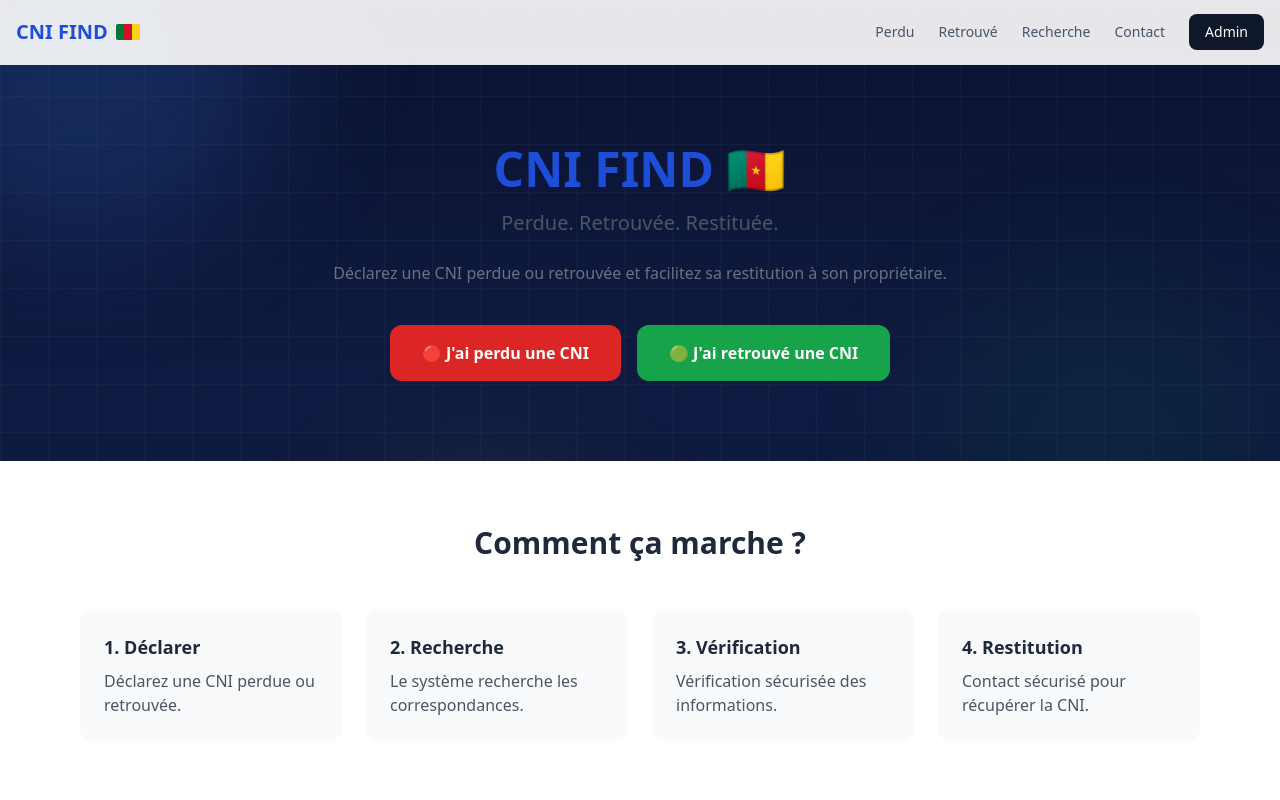
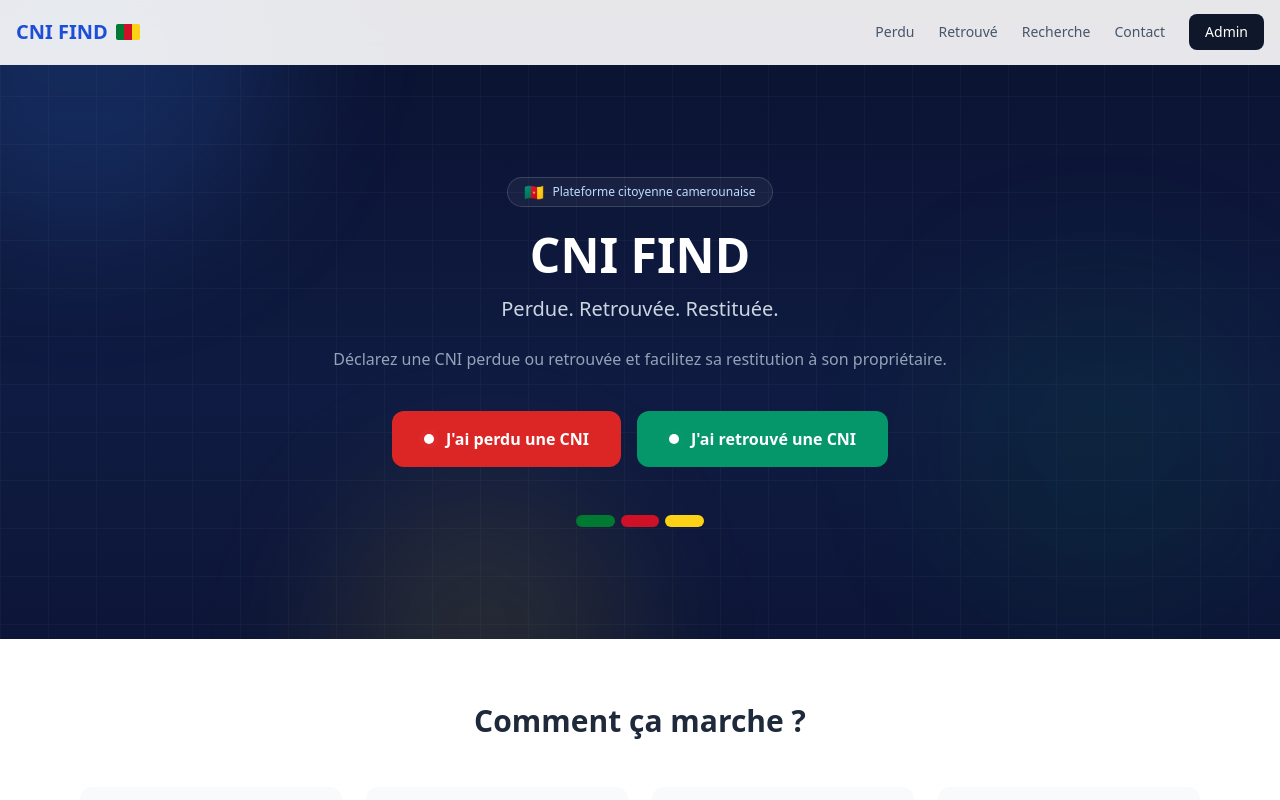
Before and after one commit to freddy-20/CNI-FIND, a Next.js app: page / in a window 1280 px wide. Shown: the top 800 px of the page. Built offline with nearby package versions, Linux system fonts and the light colour scheme.

Commit message:
Update Hero.tsx

```diff
--- a/components/home/Hero.tsx
+++ b/components/home/Hero.tsx
@@ -2,38 +2,47 @@ import Link from "next/link";
 
 export default function Hero() {
   return (
-    <section className="py-20">
-      <div className="max-w-6xl mx-auto px-4 text-center">
+    <section className="px-4 py-20 sm:py-28">
+      <div className="mx-auto max-w-4xl text-center">
+        <div className="animate-fade-in-up mx-auto mb-6 inline-flex items-center gap-2 rounded-full border border-white/15 bg-white/5 px-4 py-1.5 text-xs font-medium text-blue-200">
+          <span className="text-base leading-none">🇨🇲</span>
+          Plateforme citoyenne camerounaise
+        </div>
 
-        <h1 className="text-5xl font-extrabold text-blue-700">
-          CNI FIND 🇨🇲
+        <h1 className="animate-fade-in-up text-5xl font-extrabold text-white" style={{ animationDelay: "80ms" }}>
+          CNI FIND
         </h1>
 
-        <p className="text-xl mt-4 text-gray-600">
+        <p className="animate-fade-in-up mt-4 text-xl text-slate-300" style={{ animationDelay: "150ms" }}>
           Perdue. Retrouvée. Restituée.
         </p>
 
-        <p className="max-w-2xl mx-auto mt-6 text-gray-500">
-          Déclarez une CNI perdue ou retrouvée
-          et facilitez sa restitution à son propriétaire.
+        <p className="animate-fade-in-up mx-auto mt-6 max-w-2xl text-slate-400" style={{ animationDelay: "220ms" }}>
+          Déclarez une CNI perdue ou retrouvée et facilitez sa restitution à son propriétaire.
         </p>
 
-        <div className="mt-10 flex flex-col md:flex-row gap-4 justify-center">
-
-          <Link
-            href="/perdu"
-            className="bg-red-600 hover:bg-red-700 text-white px-8 py-4 rounded-xl font-semibold"
-          >
-            🔴 J'ai perdu une CNI
+        <div className="animate-fade-in-up mt-10 flex flex-col justify-center gap-4 sm:flex-row" style={{ animationDelay: "300ms" }}>
+          <Link href="/perdu" className="group inline-flex items-center justify-center gap-3 rounded-xl bg-red-600 px-8 py-4 font-semibold text-white transition-all duration-200 hover:bg-red-700 hover:shadow-lg hover:shadow-red-600/30 active:scale-[0.98]">
+            <span className="relative flex h-2.5 w-2.5">
+              <span className="absolute inline-flex h-full w-full animate-ping rounded-full bg-white opacity-75" />
+              <span className="relative inline-flex h-2.5 w-2.5 rounded-full bg-white" />
+            </span>
+            J'ai perdu une CNI
           </Link>
 
-          <Link
-            href="/retrouve"
-            className="bg-green-600 hover:bg-green-700 text-white px-8 py-4 rounded-xl font-semibold"
-          >
-            🟢 J'ai retrouvé une CNI
+          <Link href="/retrouve" className="group inline-flex items-center justify-center gap-3 rounded-xl bg-emerald-600 px-8 py-4 font-semibold text-white transition-all duration-200 hover:bg-emerald-700 hover:shadow-lg hover:shadow-emerald-600/30 active:scale-[0.98]">
+            <span className="relative flex h-2.5 w-2.5">
+              <span className="absolute inline-flex h-full w-full animate-ping rounded-full bg-white opacity-75" />
+              <span className="relative inline-flex h-2.5 w-2.5 rounded-full bg-white" />
+            </span>
+            J'ai retrouvé une CNI
           </Link>
+        </div>
 
+        <div className="animate-fade-in-up mx-auto mt-12 flex w-32 justify-center gap-1.5" style={{ animationDelay: "380ms" }}>
+          <span className="h-3 flex-1 rounded-full bg-cameroon-green" />
+          <span className="h-3 flex-1 rounded-full bg-cameroon-red" />
+          <span className="h-3 flex-1 rounded-full bg-cameroon-yellow" />
         </div>
       </div>
     </section>
```
